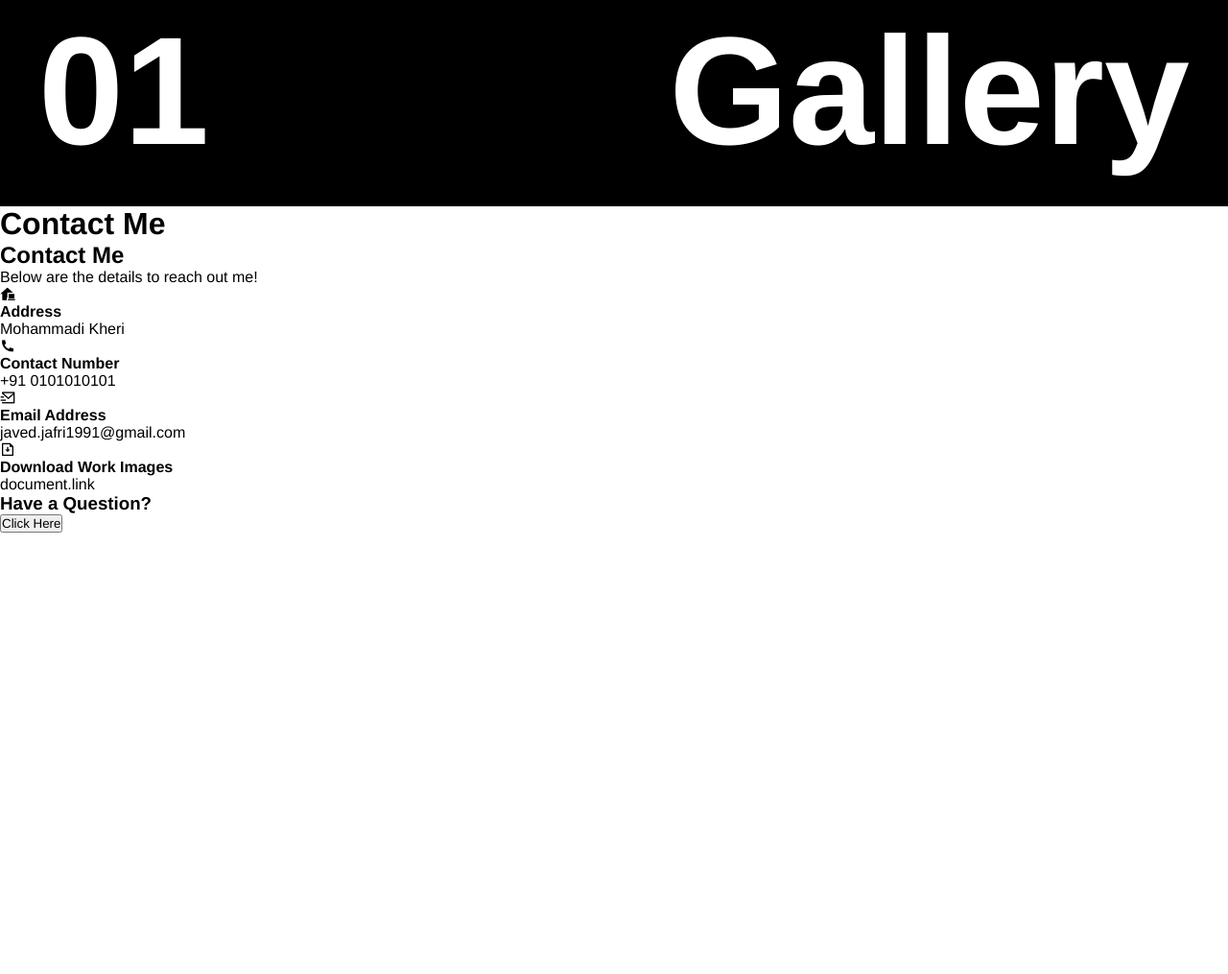
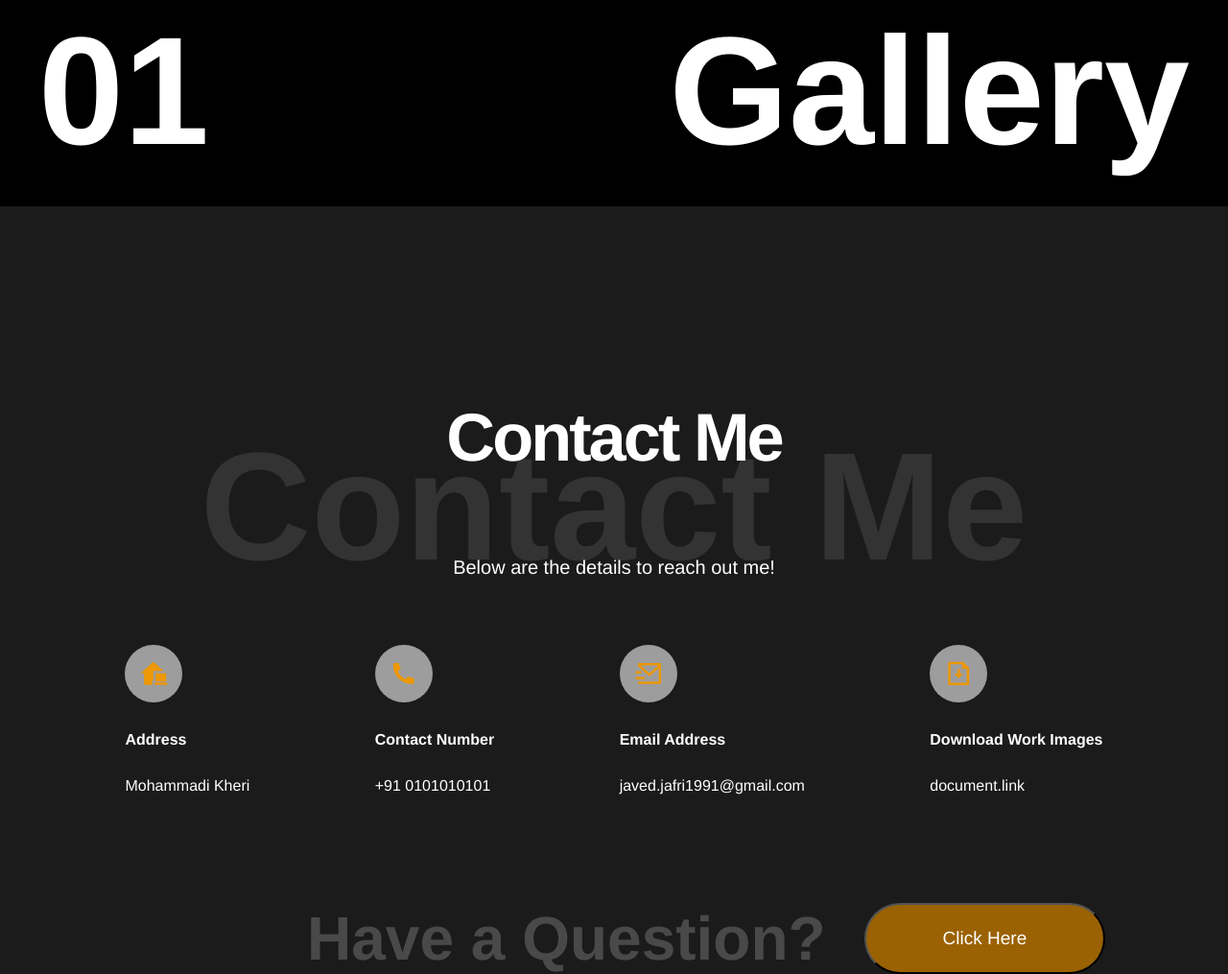
Before and after one commit to Ur-ravi/Photography, a plain HTML site: page index.html in a window 1280 px wide. Shown: the part 1425-2440 px from the top of the page at 96% size. Before the commit the page ends 1980 px from the top, so only its background shows below. Drawn offline with nearby package versions, Linux system fonts and the light colour scheme.

Commit message:
Update style.css
style the contact section in the CSS file

```diff
--- a/style.css
+++ b/style.css
@@ -147,6 +147,81 @@ html,body{
     padding: 0 40px;
 }
 
+.page3{
+    width: 100%;
+    height: 100%;
+    background-color: #000000e4;
+    position: relative;
+}
+.page3 h1{
+    font-size: 4.4rem;
+    font-weight: 600;
+    color:#ffffff;
+    letter-spacing: -3px;
+    padding-top: 200px;
+    text-align: center;
+
+}
+.page3 h2{
+    line-height: 4rem;
+    font-size: 10rem;
+    text-align: center;
+    opacity: .1;
+    color: #ffffff;
+    user-select: none;
+}
+.page3 p{
+    font-size: 20px;
+    text-align: center;
+    color: #fff;
+    line-height: 3.9rem;
+}
+.link .circle{
+    width: 60px;
+    height: 60px;
+    background-color: #b1b0b0df;
+    border-radius: 50%;
+    display: flex;
+    justify-content: center;
+    align-items: center;
+}
+.circle i{
+    font-size: 29px;
+    color: #ed9805;
+}
+.link {
+    margin-top: 50px;
+    display: flex;
+    flex-direction: column;
+    gap: 30px;
+}
+.link h4,span{
+    color: #fff;
+}
+.cardss{
+    display: flex;
+    justify-content: space-evenly;
+    align-items: center;
+}
+.page3 h3{
+    font-size: 4rem;
+    color: #fff;
+    opacity: .2;
+}
+.page3 .btn3{
+    position: absolute;
+    bottom: 0;
+    left: 25%;
+    display: flex;
+    gap: 40px;
+}
+.btn3 button{
+    padding: 10px 80px;
+    border-radius: 40px;
+    color: #ffff;
+    background: #9a6202;
+    font-size: 19px;
+}
 
 /* Hover effects */
 
@@ -165,9 +240,14 @@ html,body{
 }
 .card img:hover{
     cursor: pointer;
-    transform: rotate(90deg);
+    transform: rotate(180deg);
 }
 .btm2 h3:hover{
     cursor: pointer;
     color: #fe5744;
 }
+
+button:hover{
+    cursor: pointer;
+    background: #ed9805;
+}
```
